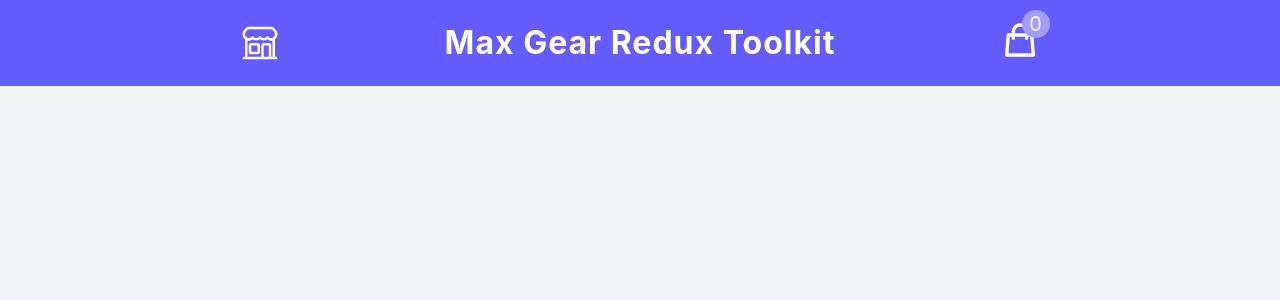
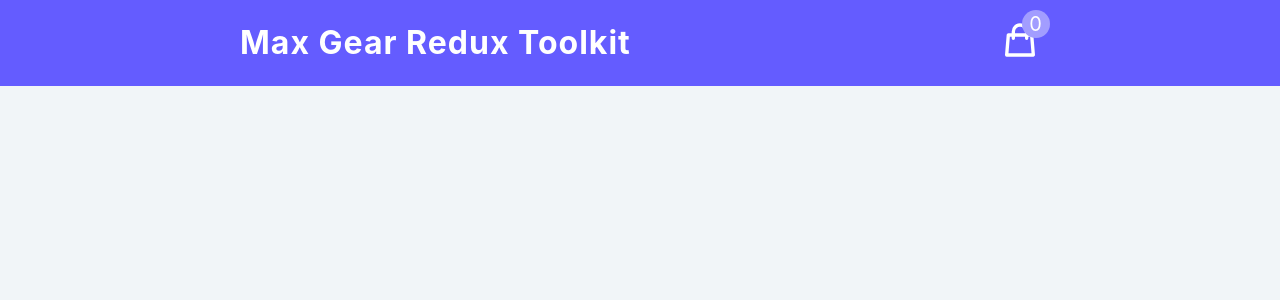
Before and after one commit to mondini-max/vite-redux-toolkits, a React (Vite) app in the folder vite-redux-toolkit/: page / in a window 1280 px wide. Shown: the top 300 px of the page. Built offline with nearby package versions, Linux system fonts and the light colour scheme.

Commit message:
Updates cart state access in Navbar
Updates the Navbar component to access both `amount` and `cartItems` from the cart state in the Redux store. This allows for displaying additional cart information in the future. The unnecessary ShopIcon import and usage was also removed.

```diff
--- a/vite-redux-toolkit/src/component/Navbar.jsx
+++ b/vite-redux-toolkit/src/component/Navbar.jsx
@@ -1,15 +1,17 @@
-import { CartIcon, ShopIcon } from '../icons.jsx';
+import { CartIcon } from '../icons.jsx';
 import { useSelector } from 'react-redux';
 
 const Navbar = () => {
   // console.log(useSelector((store) => console.log(store)));
-  const { amount } = useSelector((store) => store.cart);
-  console.log(amount);
+  const { amount, cartItems } = useSelector((store) => {
+    // console.log(store);
+    return store.cart;
+  });
+  console.log(amount, cartItems);
 
   return (
     <nav className=''>
       <div className='nav-center'>
-        <ShopIcon />
         <h3>Max Gear Redux toolkit</h3>
         <div className='nav-container'>
           <CartIcon />
```
